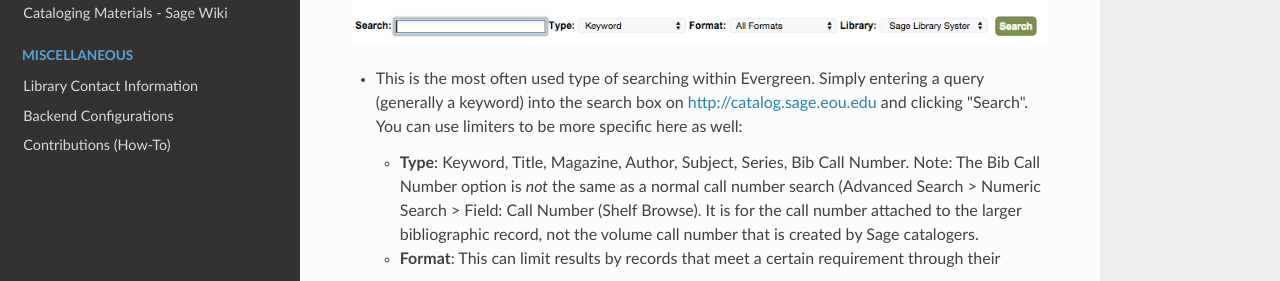
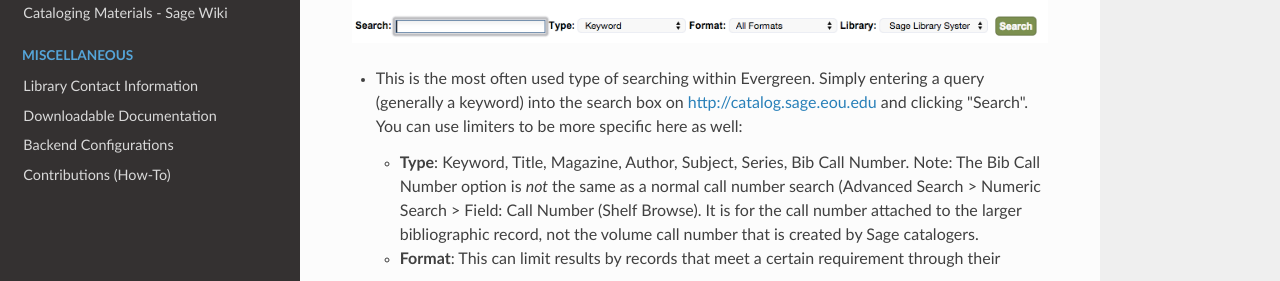
Before and after one commit to brentmills/sage_mkdocs, an MkDocs documentation site: the page built from docs/opac.md, in a window 1280 px wide. Shown: the part 478-759 px from the top of the page. Built offline with MkDocs 1.6.1, drawn with Linux system fonts in a browser that asks for light colours; nearby versions of some CDN libraries; old or Windows-style settings are respelled for this version of MkDocs.

Commit message:
added download page and localized documentation files for grabbing

```diff
--- a/mkdocs.yml
+++ b/mkdocs.yml
@@ -10,6 +10,7 @@ pages:
 - ['administration.md', 'Core Modules','Administration']
 - ['cat_materials_migrated.md', 'Migrated Materials', 'Cataloging Materials - Sage Wiki']
 - ['contact_info.md', 'Miscellaneous', 'Library Contact Information']
+- ['downloads.md', 'Miscellaneous', 'Downloadable Documentation']
 - ['circ_hold_policies.md', 'Miscellaneous', 'Backend Configurations']
 - ['contribute.md', 'Miscellaneous', 'Contributions (How-To)']
 
```
